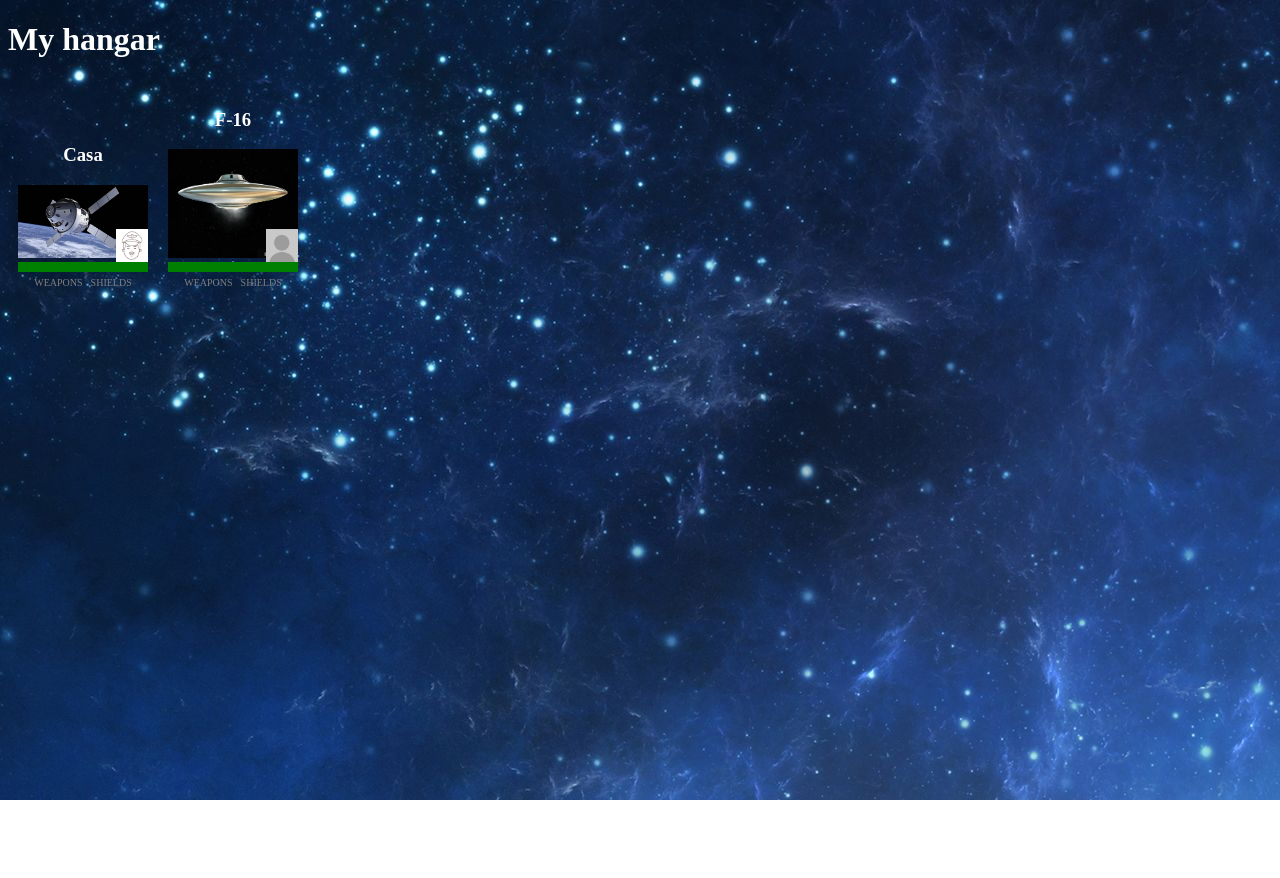
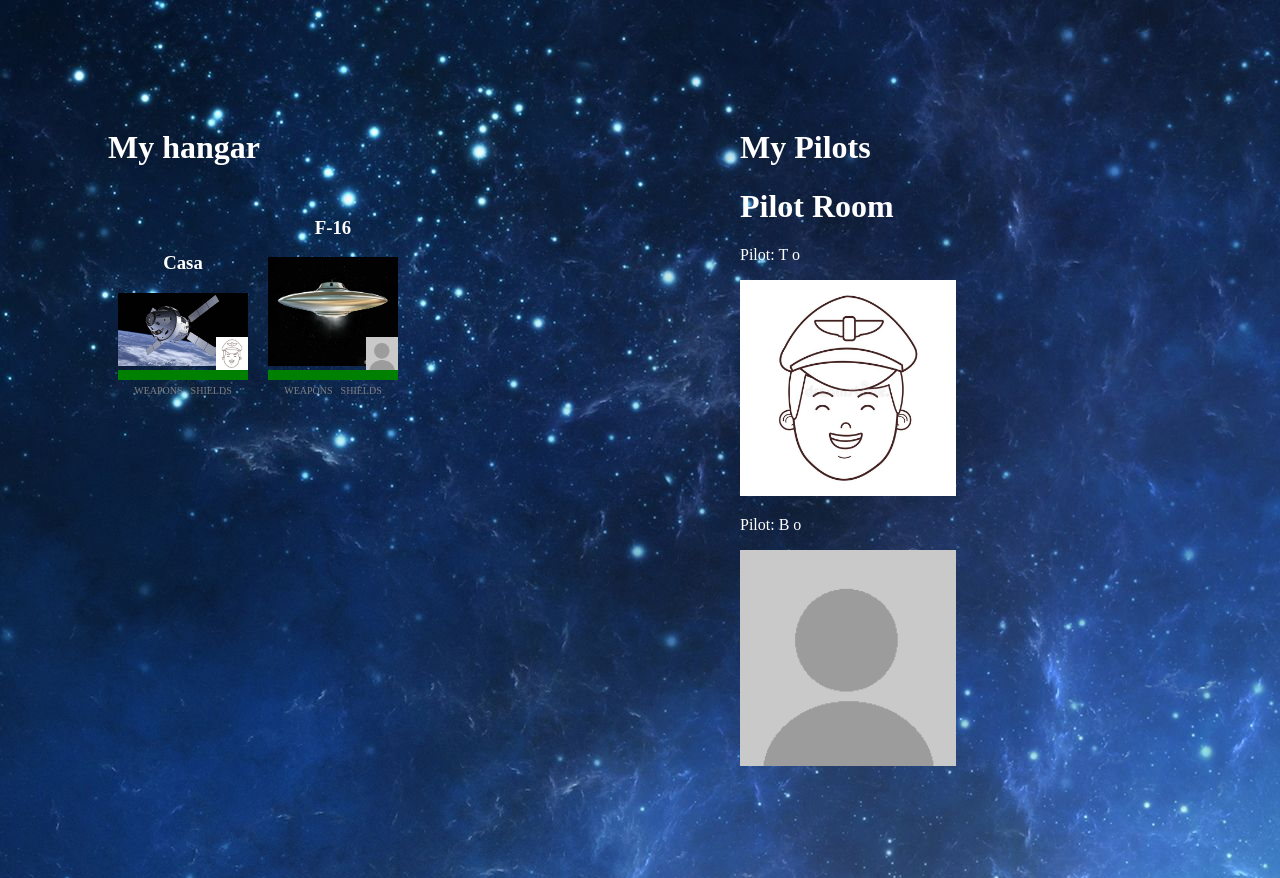
Before and after one commit to paulinakpz/projekt-koncowy, an Angular app in the folder space-app/: page / in a window 1280 px wide. Before the commit the page ends 800 px from the top, so only its background shows below. Built offline with nearby package versions, Linux system fonts and the light colour scheme.

Commit message:
wyświetlenie pilotów, bez dodanie przycisków do zaznaczania

```diff
--- a/space-app/src/app/space/hangar/hangar.component.css
+++ b/space-app/src/app/space/hangar/hangar.component.css
@@ -0,0 +1,8 @@
+:host {
+    display: flex;
+  }
+
+  .hangar-section {
+    flex: 1;
+    padding: 100px;
+  }
--- a/space-app/src/app/space/hangar/hangar.component.html
+++ b/space-app/src/app/space/hangar/hangar.component.html
@@ -1,2 +1,10 @@
-<h1>My hangar </h1>
+
+
+<div class="hangar-section">
+    <h1>My hangar </h1>
 <app-space-ship *ngFor="let spaceShip of spaceShips" [spaceShip]="spaceShip"></app-space-ship>
+</div>
+<div class="hangar-section">
+    <h1>My Pilots </h1>
+    <app-pilot-room></app-pilot-room>
+</div>
--- /dev/null
+++ b/space-app/src/app/space/pilot-room/pilot-room.component.css
@@ -0,0 +1,3 @@
+app-pilot.selected {
+    background-color: rgba(255, 255, 255, 0.4);
+}
--- /dev/null
+++ b/space-app/src/app/space/pilot-room/pilot-room.component.html
@@ -0,0 +1,12 @@
+
+<h1>Pilot Room</h1>
+<app-pilot *ngFor="let pilot of pilots" [pilot]="pilot" [class.selected]="selectedPilot === pilot">
+  <button class="select-button" *ngIf="selectedPilot !== pilot; else deselectButton" (click)="select(pilot)">
+    Zaznacz
+  </button>
+  <ng-template #deselectButton>
+    <button class="deselect-button" (click)="select(null)">
+      Odznacz
+    </button>
+  </ng-template>
+</app-pilot>
--- /dev/null
+++ b/space-app/src/app/space/pilot-room/pilot-room.component.ts
@@ -0,0 +1,24 @@
+import { Component, Input, OnInit } from '@angular/core';
+import { Pilot } from '../pilot';
+
+@Component({
+  selector: 'app-pilot-room',
+  templateUrl: './pilot-room.component.html',
+  styleUrls: ['./pilot-room.component.css']
+})
+export class PilotRoomComponent implements OnInit {
+
+  pilots: Pilot[]=[];
+  selectedPilot: Pilot = null;
+  constructor() { }
+
+  ngOnInit(): void {
+
+    this.pilots.push(new Pilot('Tom Kowal' , '/assets/pilot1.jpg'));
+    this.pilots.push(new Pilot('Bob Kowal'));
+    console.log('pilots', this.pilots)
+  }
+  select(pilot: Pilot) : void {
+    this.selectedPilot = pilot;
+  }
+}
--- /dev/null
+++ b/space-app/src/app/space/pilot/pilot.component.css
@@ -0,0 +1,3 @@
+.pilot-image{
+    width: 50%;
+}
--- /dev/null
+++ b/space-app/src/app/space/pilot/pilot.component.html
@@ -0,0 +1,4 @@
+<div>
+    <p>Pilot: {{pilot.fullName}}</p>
+    <img class = "pilot-image" [src]="pilot.imageUrl">
+</div>
--- /dev/null
+++ b/space-app/src/app/space/pilot/pilot.component.ts
@@ -0,0 +1,18 @@
+import { Component, OnInit , Input } from '@angular/core';
+import { Pilot } from '../pilot';
+
+
+@Component({
+  selector: 'app-pilot',
+  templateUrl: './pilot.component.html',
+  styleUrls: ['./pilot.component.css']
+})
+export class PilotComponent implements OnInit {
+  @Input() pilot: Pilot;
+
+  constructor() { }
+
+  ngOnInit(): void {
+  }
+
+}
```
Also changed, not shown: space-app/src/app/space/space.module.ts (+7 -3 lines), 2 other files (tests, documents, lock files or other folders).
